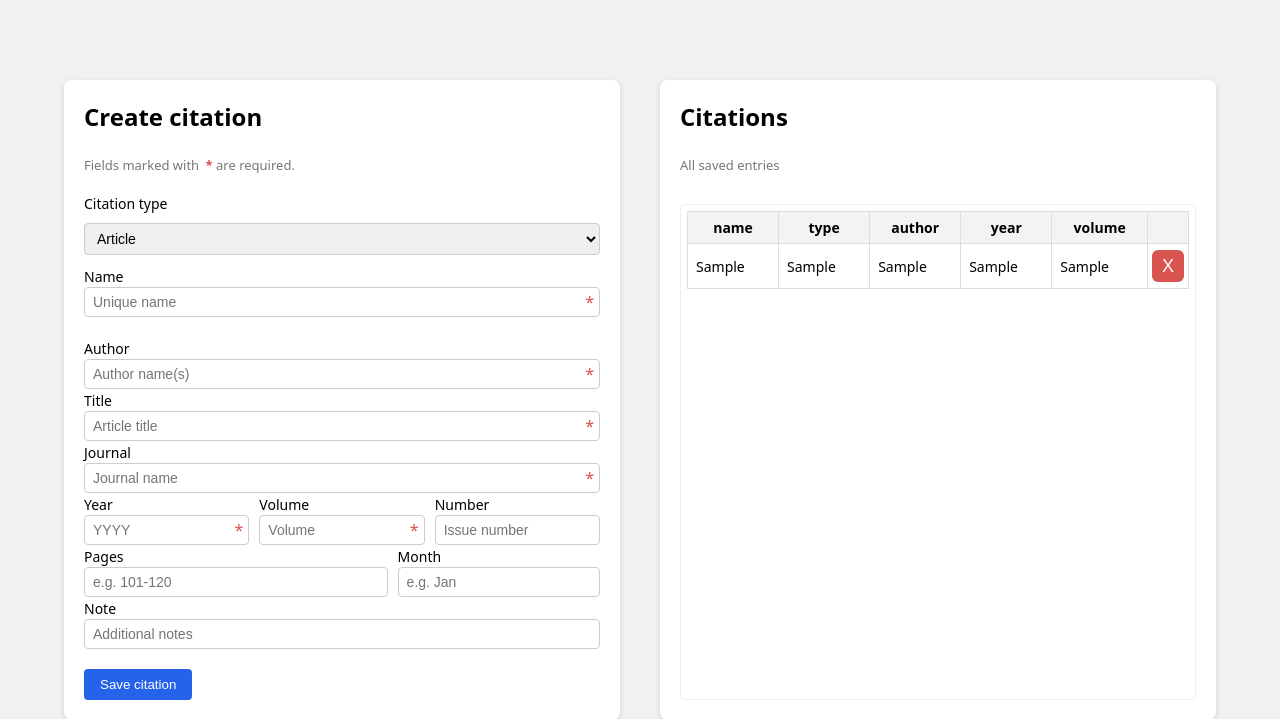
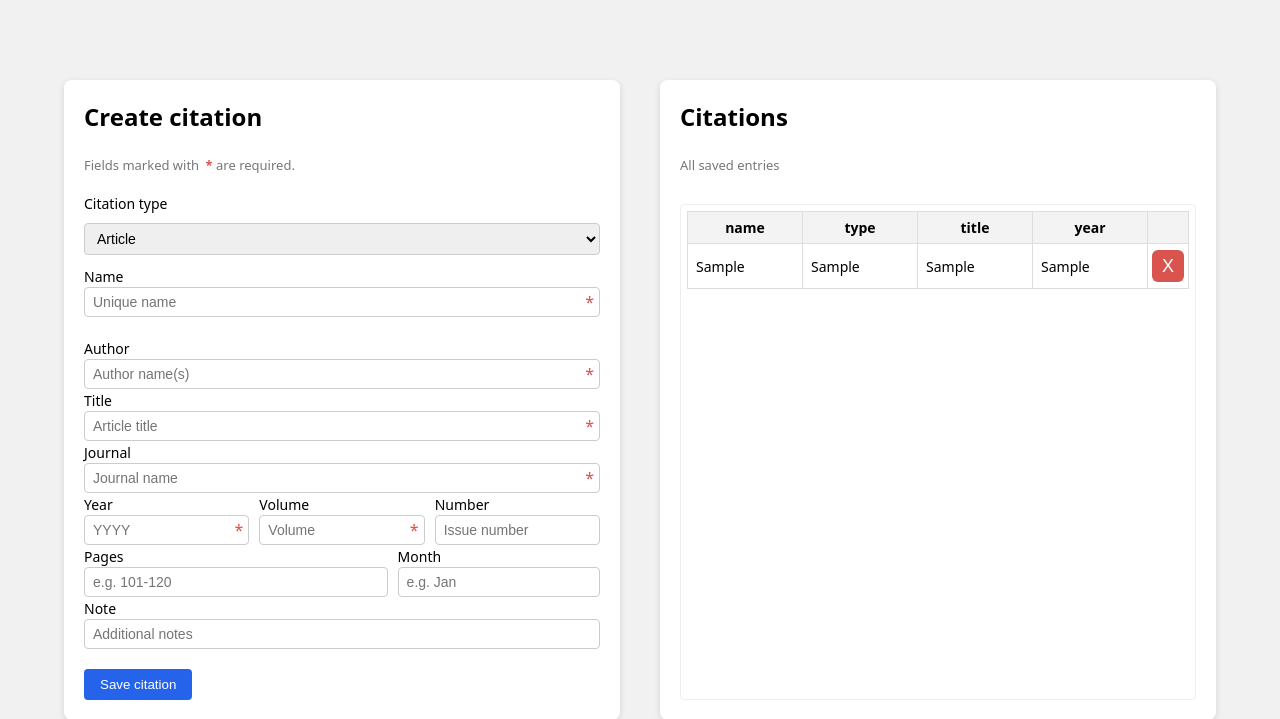
Before and after one commit to tiinasor/ohtu-miniprojekti, a Flask app: template src/templates/index.html in a window 1280 px wide. Shown: the top 719 px of the page. Run offline with Flask 3, Linux system fonts and the light colour scheme; the template is opened without the code that fills it: most values are stand-ins (such as "Sample title", 1, 10 or a date in 2020).

Commit message:
edited table

```diff
--- a/src/templates/index.html
+++ b/src/templates/index.html
@@ -79,9 +79,8 @@ Citation database app
                 <tr>
                     <th>name</th>
                     <th>type</th>
-                    <th>author</th>
+                    <th>title</th>
                     <th>year</th>
-                    <th>volume</th>
                     <th></th>
                 </tr>
             </thead>
@@ -91,13 +90,16 @@ Citation database app
                 <tr>
                     <td>{{ c.get_field("name") }}</td>
                     <td>{{ c.get_field("citation_type") }}</td>
-                    <td>{{ c.get_field("author") }}</td>
+                    <td>{{ c.get_field("title") }}</td>
                     <td>{{ c.get_field("year") }}</td>
-                    <td>{{ c.get_field("volume") }}</td>
                     <td>
-                        <form class="remove-form" action="/remove/{{ c.id }}" method="post"
-                            data-name="{{ c.get_field('name') }}">
-                            <button class="remove-button icon-button" type="submit" title="Delete">X</button>
+                        <form class="remove-form"
+                              action="/remove/{{ c.id }}"
+                              method="post"
+                              data-name="{{ c.get_field('name') }}">
+                            <button class="remove-button icon-button"
+                                    type="submit"
+                                    title="Delete">X</button>
                         </form>
                     </td>
                 </tr>
```
